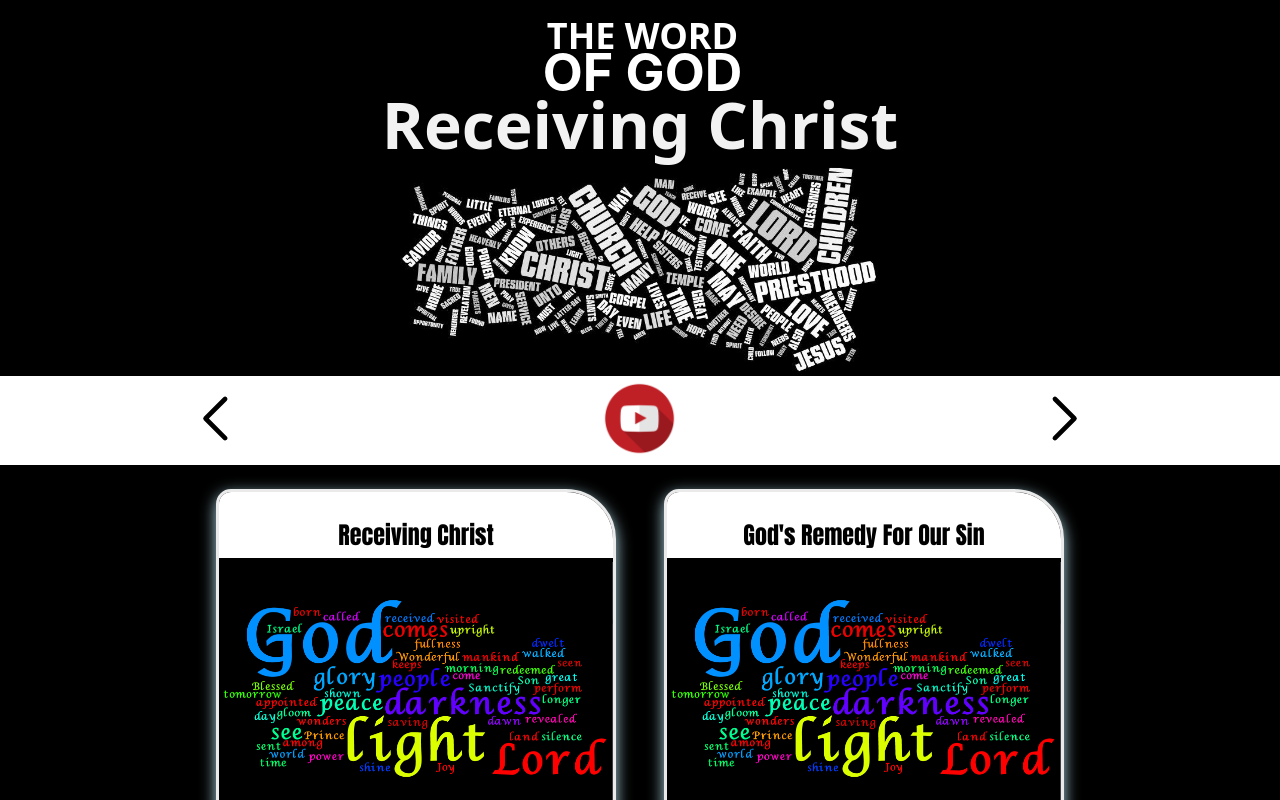
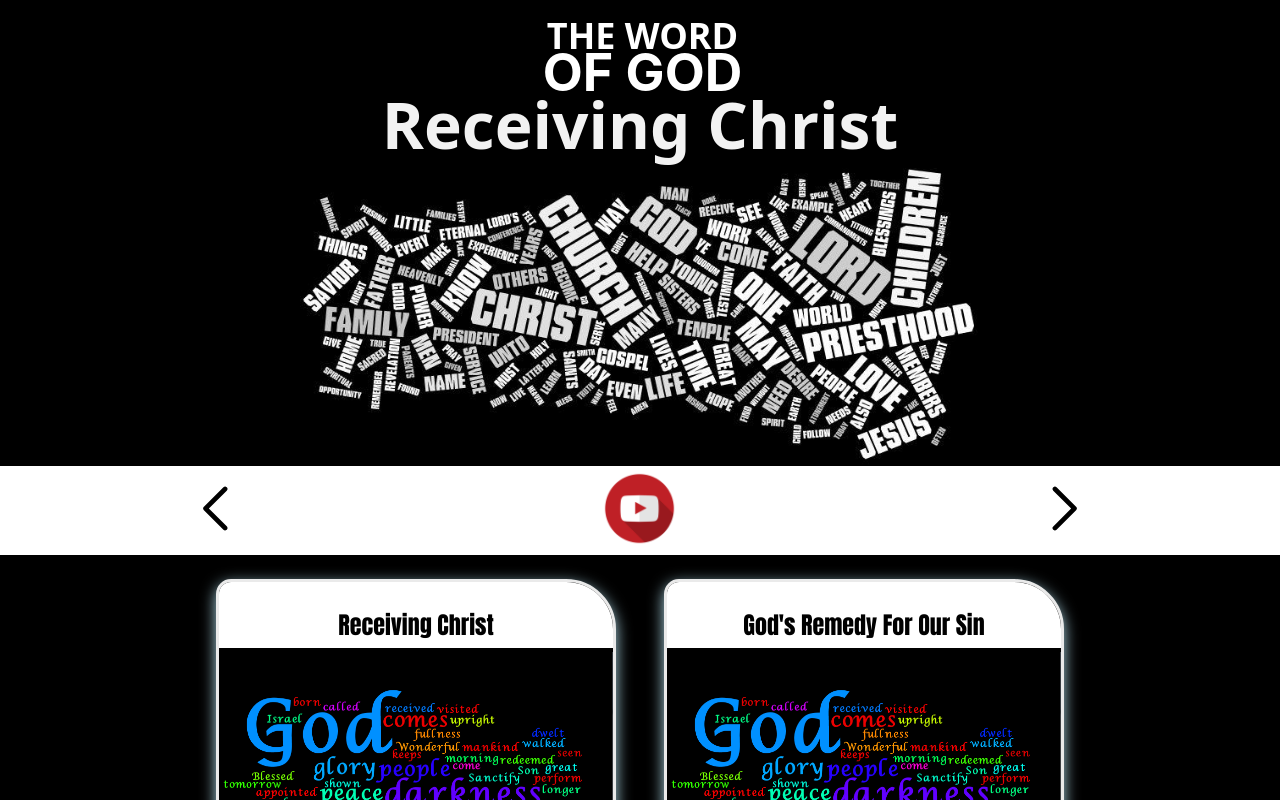
Before and after one commit to jnutt367/salvation-guide, a Next.js app: page / in a window 1280 px wide. Shown: the top 800 px of the page. Built offline with nearby package versions, Linux system fonts and the light colour scheme.

Commit message:
Update Home.module.css

```diff
--- a/styles/Home.module.css
+++ b/styles/Home.module.css
@@ -433,8 +433,8 @@
 
 @media (min-width: 1080px) {
          .image {
-        padding-left: 400px;
-        padding-right: 400px;
+        padding-left: 300px;
+        padding-right: 300px;
     }
 
            .grid {
@@ -450,7 +450,7 @@
         display: grid;
     }
     .image {
-        padding: 0;
+        padding: 100px;
         border: none;
     }
     .holy {
```
